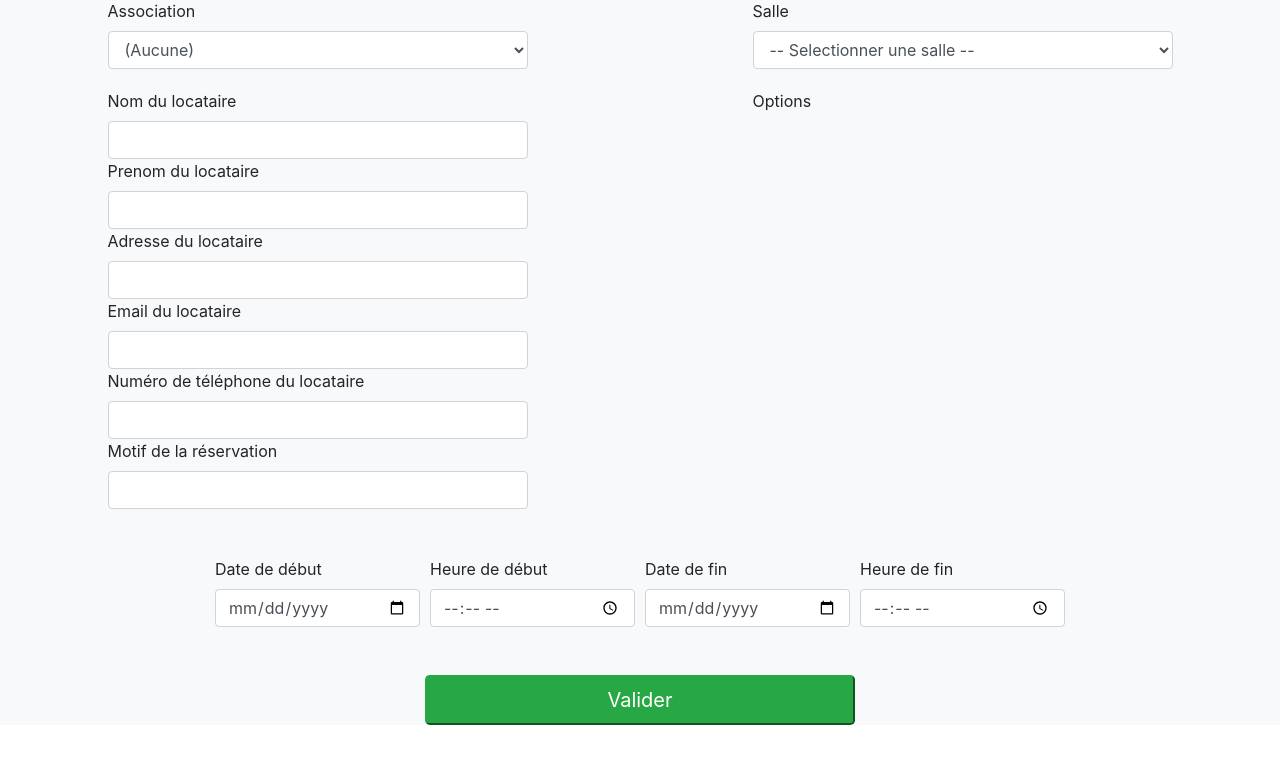
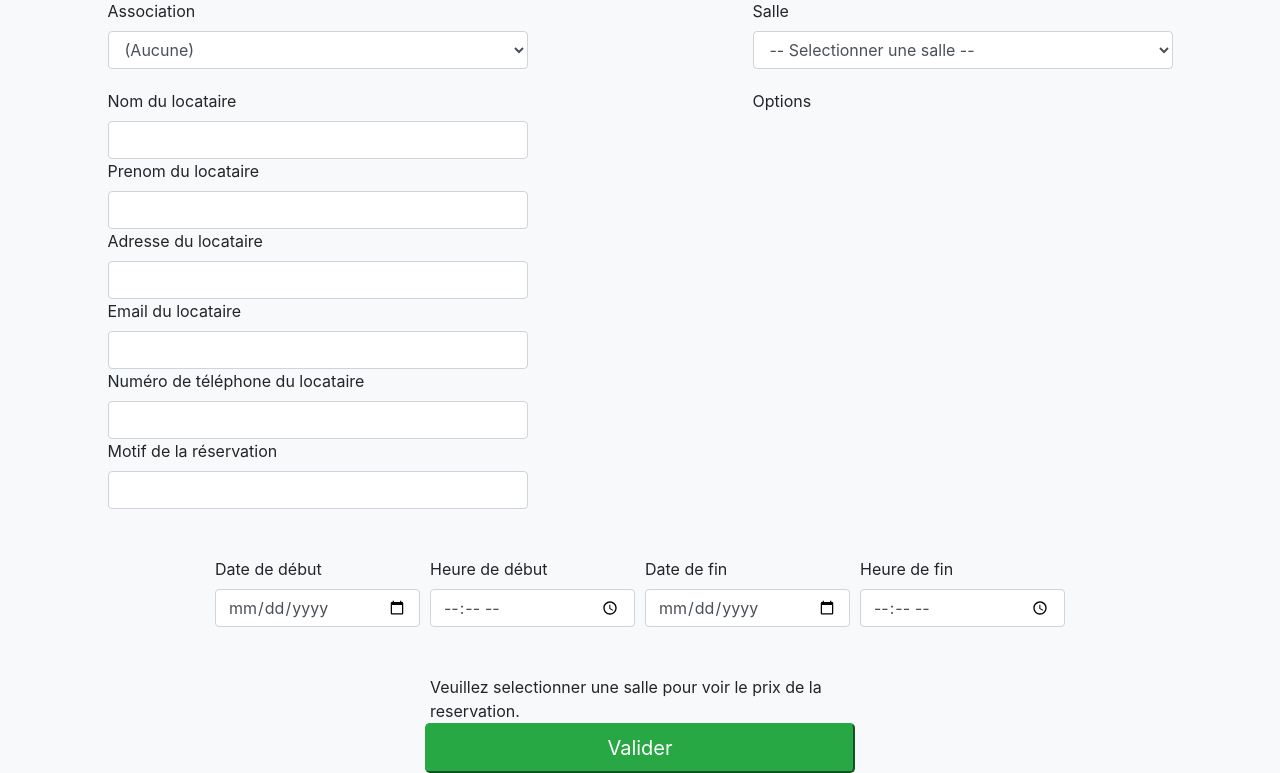
Before and after one commit to Floutts/Workshop3, a PHP site: template src/vue/reserver.html.twig in a window 1280 px wide. Shown: the part 107-880 px from the top of the page. Before the commit the page ends 832 px from the top, so only its background shows below. Run offline with PHP 8.4, Linux system fonts and the light colour scheme; the template is opened without the code that fills it, so the values that code supplies are empty; some libraries are stand-ins or nearby versions.

Commit message:
cout total

```diff
--- a/src/modele/class_salle.php
+++ b/src/modele/class_salle.php
@@ -28,7 +28,7 @@ class Salle
         $this->update = $db->prepare("UPDATE salle SET libelle=:libelle,prix=:prix,superficie=:superficie where id=:id");
         $this->delete = $db->prepare("delete from salle where id=:id");
         $this->deleteById = $db->prepare("delete from optionSalle where idSalle=:idSalle");
-        $this->selectOptions = $db->prepare("select o.libelle,o.id from optionSalle os, option o where idSalle=:idSalle and os.idOption=o.id");
+        $this->selectOptions = $db->prepare("select o.libelle,o.id,o.prix from optionSalle os, option o where idSalle=:idSalle and os.idOption=o.id");
         $this->deleteBySalle = $db->prepare("delete from optionSalle where idSalle=:idSalle");
         $this->selectLimit = $db->prepare("select * from salle order by libelle limit :inf,:limite");
         $this->selectCount =$db->prepare("select count(*) as nb from salle");
--- a/src/vue/aPropos.html.twig
+++ b/src/vue/aPropos.html.twig
@@ -13,4 +13,6 @@
     <h3 class="text-center">Ce site repertorie aussi des associations afin de faciliter les futures réservations, qui peuvent être composées de toutes les informations dites précédent.</h3>
     <h3 class="text-center">Enfin, ces reservations s'affichent dans un calendrier</h3>
     <h3 class="text-center">Si vous avez des questions sur le site, vous pouvez nous contacter en vous référant à l'onglet "Mentions"</h3>
+    <h3 class="text-center">------------------------------------------------------------------------------------------</h3>
+    <h3 class="text-center">Dans le cadre du Projet Ouvert Innovant Numérique (POIN), Noémie Lecherf, une autre étudiante à l'EPSI D'Arras Nous a rejoint sur ce projet afin d'y apporter des modifications</h3>
 {% endblock %}
--- a/src/vue/reserver.html.twig
+++ b/src/vue/reserver.html.twig
@@ -88,15 +88,21 @@
                 <select class="form-control" name="idSalle" id="idSalle" style="margin-bottom: 20px" >
                     <option>-- Selectionner une salle --</option>
                     {% for s in listeSalle %}
-                        <option value="{{ s.id }}">{{ s.libelle }}</option>
+                        <option value="{{ s.id }}">{{ s.libelle }} - {{s.prix}} €</option>
+
                     {% endfor %}
                 </select>
-
+                    {% for s in listeSalle %}
+                        <input name="prixSalle" id="prixSalle{{ s.id }}" value="{{s.prix}}" hidden></input>
+                    {% endfor %}
                 <label for="optionSalle[]">Options</label>
                 <br/><br/>
                 <div class="">
                     <div class="form-check row">
                         <div id="option">
+
+                        </div>
+                        <div id="prixOption">
 
                         </div>
                     </div>
@@ -142,6 +148,11 @@
             <div class ="col-md-2"></div>
             <div class ="col-md-4"></div>
 
+                <div id="coutTotal" class="col-md-4" name="coutTotal"> Veuillez selectionner une salle pour voir le prix de la reservation.</div>
+
+            <div class ="col-md-4"></div>
+            <div class ="col-md-4"></div>
+
                     <button class=" btn-lg btn-success col-md 4" id="btValider" name="btValider">Valider</button>
 
             <div class ="col-md-4"></div>
--- a/web/js/moncode.js
+++ b/web/js/moncode.js
@@ -12,11 +12,22 @@ $(document).ready(function() {
             requestTest.done(function( msgTest ) {
                 for (var i = 0;i<msgTest.options.length;i++){
                     console.log(msgTest.options[i].id)
-                    texte = "<input class=\"form-check-input\" type=\"checkbox\" value=\"" + msgTest.options[i].id + "\" id=\"optionSalle[]\" name=\"optionSalle[]\"> "// <label class=\"form-check-label\" for=\"optionSalle[]\">" + " option1 " + "</label><br/>"
-                    texteBis = "<label class=\"form-check-label\" for=\"optionSalle[]\">" + msgTest.options[i].libelle + "</label><br/>"
+                    texte = "<input class=\"form-check-input inputOptionsSalle\" type=\"checkbox\" value=\"" + msgTest.options[i].id + "\" id=\"optionSalle[]\" name=\"optionSalle[]\"> "// <label class=\"form-check-label\" for=\"optionSalle[]\">" + " option1 " + "</label><br/>"
+                    texteBis = "<label class=\"form-check-label\" for=\"optionSalle[]\">" + msgTest.options[i].libelle + " - " + msgTest.options[i].prix + " €</label><br/>"
                     $("#option").append(texte+texteBis)
+                    textePrix = "<input value=\"" + msgTest.options[i].prix + "\" id=\"prixOption" + msgTest.options[i].id +"\" hidden>"
+                    $("#prixOption").append(textePrix)
+                }
 
+                var optionsSalle = document.getElementsByClassName('inputOptionsSalle')
+                for (var i = 0;i<optionsSalle.length;i++){
+                    optionsSalle[i].addEventListener("click",function(){
+                        prixAPayer(valeur,optionsSalle)
+
+                    })
                 }
+                console.log(optionsSalle)
+
             });
 
 
@@ -26,15 +37,36 @@ $(document).ready(function() {
             });
         }
 
+    function prixAPayer(salle,optionsSalle){
+        $("#coutTotal").empty()
+        prixTotal = document.getElementById('prixSalle'+salle.toString()).value
+        console.log(prixTotal);
+        for (var i = 0;i<optionsSalle.length;i++){
+            if(optionsSalle[i].checked){
+                console.log(optionsSalle[i].value.toString());
+                prixOption = document.getElementById('prixOption' + optionsSalle[i].value.toString()).value
+                prixTotal = parseInt(prixTotal) + parseInt(prixOption)
+            }
+        }
+
+        $("#coutTotal").append("Le prix total à payer pour la reservation sera de : " + prixTotal +" €")
+
+    }
 
     // Je lance l’ajax en cliquant sur le bouton
     $("#idSalle").change(function () {
+        $("#coutTotal").empty()
         $("#option").empty()
+        $("#optionPrix").empty()
+
         var valeur;
         valeur = $("#idSalle").val();
+        prixAPayer(valeur,"")
         test(valeur)
         //ajax();
     });
+
+
 
     function assos() {
         var requestAssociation = $.ajax({
@@ -100,4 +132,6 @@ $(document).ready(function() {
         dateTime()
 
     })
+
+
 })
```
Also changed, not shown: src/vue/mentions.html.twig (+4 -4 lines).
